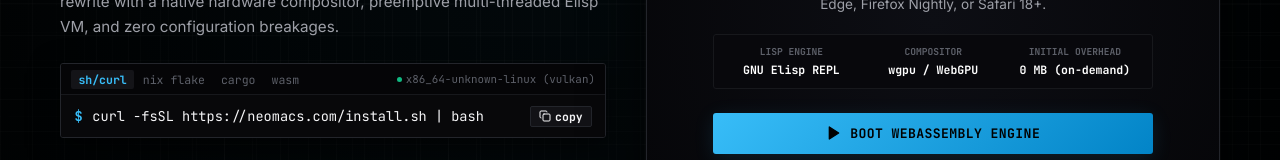
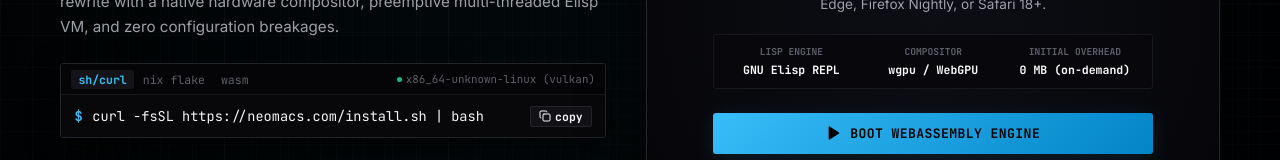
Before and after one commit to neomacs-org/neomacs-org, a React (Vite) app: page / in a window 1280 px wide. Shown: the part 509-669 px from the top of the page. Built offline with nearby package versions, Linux system fonts and the light colour scheme.

Commit message:
refactor: remove cargo install method tab

```diff
--- a/src/components/InstallWidget.tsx
+++ b/src/components/InstallWidget.tsx
@@ -2,7 +2,7 @@
 import { Copy, Check, Terminal, ExternalLink } from 'lucide-react';
 import { WasmIcon } from './WasmIcon';
 
-type InstallTab = 'curl' | 'nix' | 'cargo' | 'wasm';
+type InstallTab = 'curl' | 'nix' | 'wasm';
 
 export const InstallWidget = () => {
   const [activeTab, setActiveTab] = useState<InstallTab>('curl');
@@ -25,7 +25,6 @@
   const commands: Record<InstallTab, string> = {
     curl: 'curl -fsSL https://neomacs.com/install.sh | bash',
     nix: 'nix run github:eval-exec/neomacs',
-    cargo: 'cargo install --git https://github.com/eval-exec/neomacs neomacs-bin',
     wasm: 'https://eval-exec.github.io/neomacs/',
   };
 
@@ -66,14 +65,6 @@
             onClick={() => setActiveTab('nix')}
           >
             nix flake
-          </button>
-          <button
-            role="tab"
-            aria-selected={activeTab === 'cargo'}
-            className={`tab-dense ${activeTab === 'cargo' ? 'active' : ''}`}
-            onClick={() => setActiveTab('cargo')}
-          >
-            cargo
           </button>
           <button
             role="tab"
```
